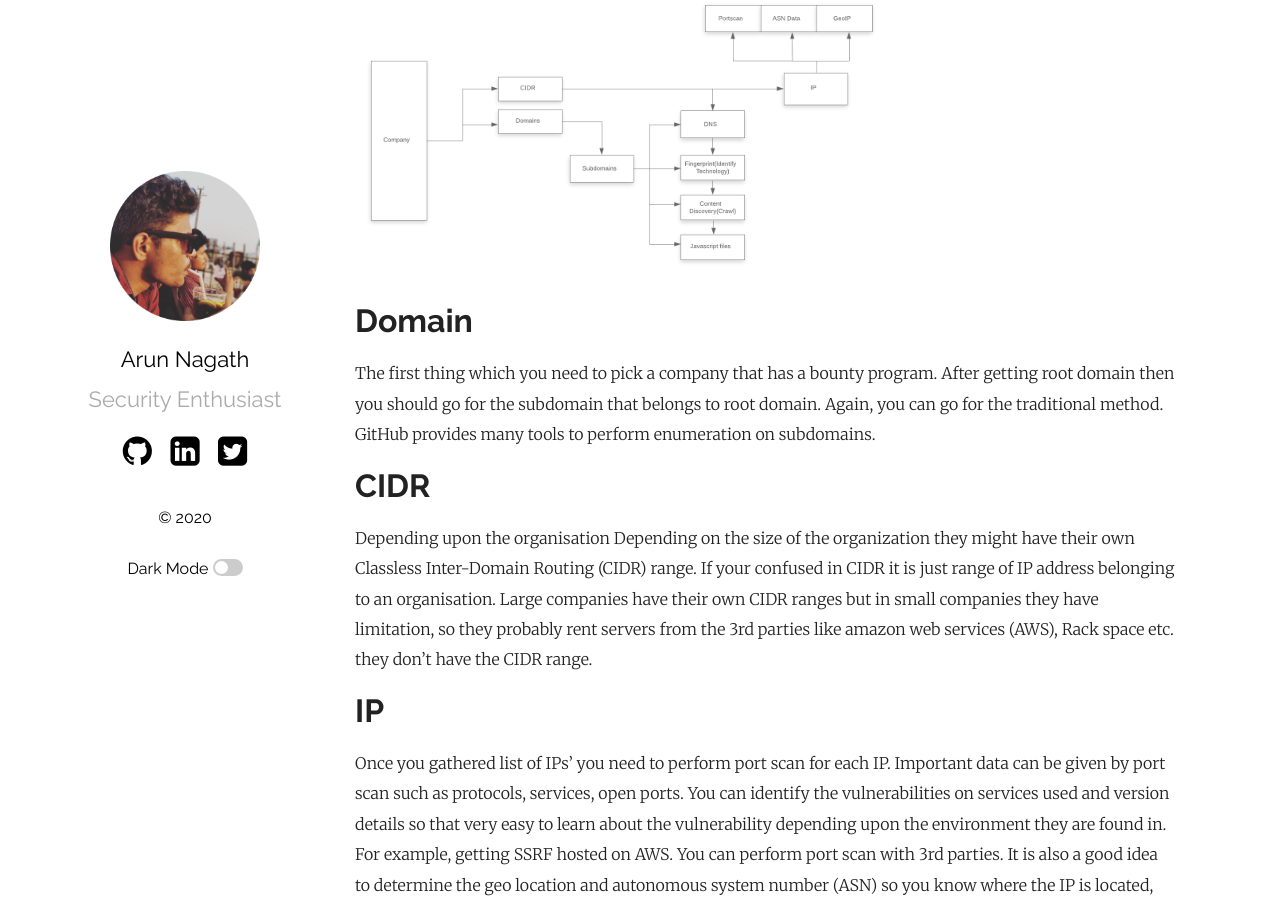
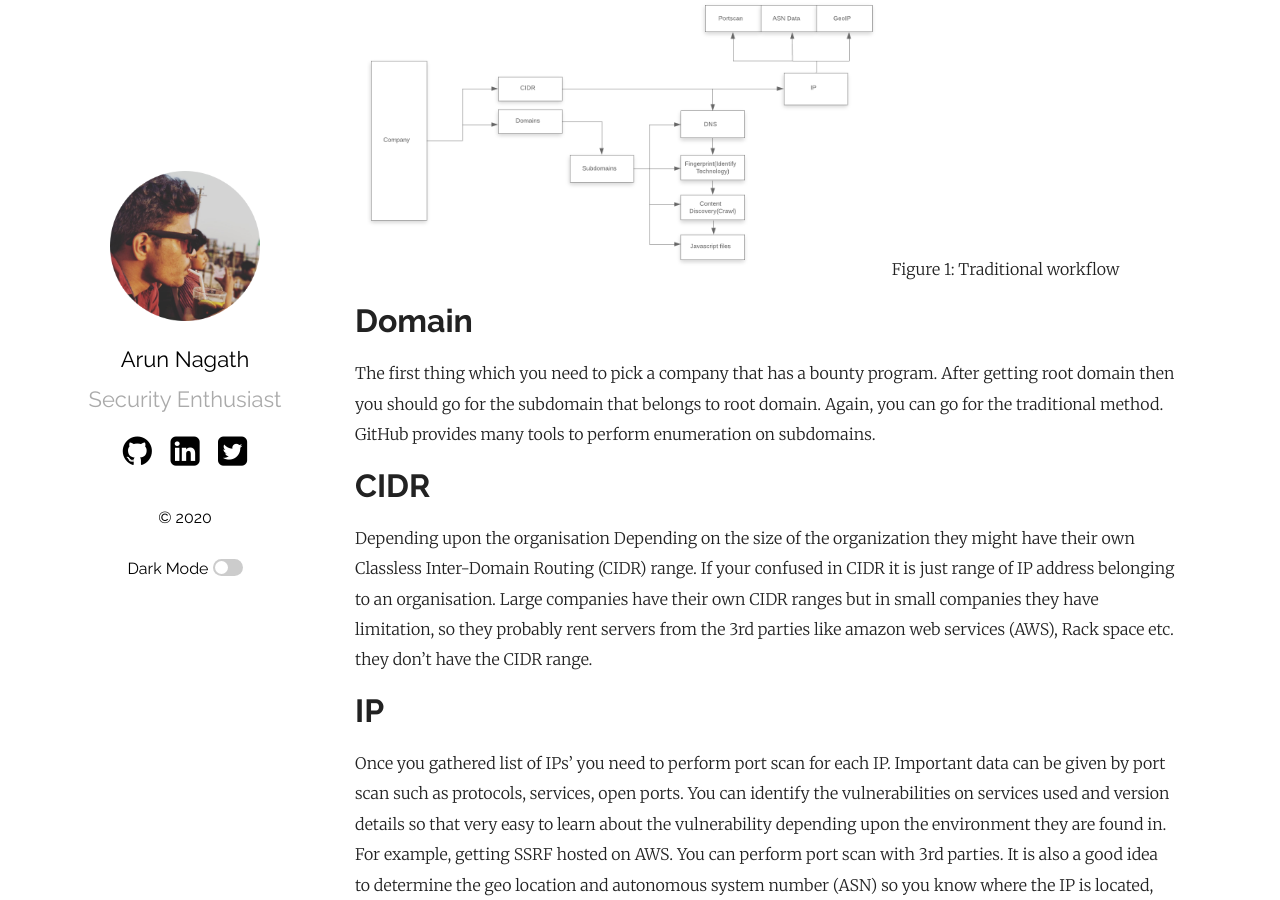
Before and after one commit to samarsault/plainwhite-jekyll, a Jekyll site: the page built from _posts/2020-06-29-My blog.markdown, in a window 1280 px wide and 900 px high, scrolled down 823 px. Built offline with Jekyll 4.4.1, drawn with Linux system fonts in a browser that asks for light colours.

Commit message:
Update 2020-06-29-My blog.markdown

```diff
--- a/_posts/2020-06-29-My blog.markdown
+++ b/_posts/2020-06-29-My blog.markdown
@@ -20,6 +20,7 @@ Why recon!!!
 Traditional workflow for bug bounty looks like this. Here we can see first we are choosing the company, there are may reasons to choose a company some them are bounties, exposure, how they respond etc.
 
 <img height="65%" width="65%" src= "{{ "/assets/Flowchart1.png" | relative_url }}" alt="{{ site.plainwhite.name }}">
+                                    Figure 1: Traditional workflow
 
 # Domain
 The first thing which you need to pick a company that has a bounty program. After getting root domain then you should go for the subdomain that belongs to root domain. Again, you can go for the traditional method. GitHub provides many tools to perform enumeration on subdomains.
@@ -42,6 +43,7 @@ This is probably one of my favourite workflows because it’s so easy to perform
 # Shodan
 Shodan is website that helps with passive recon and intelligence gathering. When we use passive, we are not actively touching the target which like to google hacking database specific for searches. Shodan is most popular resource for gathering port scan data. You can use this service free I would recommend to use paid which has no limitations. If you have your targets CIDR range, you can use that to query Shodan. This will display all assets in that CIDR range that have an open port.
 
+
 <b>net:<CIDR,CIDR,CIDR><br></b>
 <img height="65%" width="65%" src= "{{ "/assets/shodan1.png" | relative_url }}" alt="{{ site.plainwhite.name }}">
 
@@ -54,6 +56,7 @@ These two queries will only return assets on your targets external network but w
 
 <b>ssl:"organisationName"<br></b>
 <img height="65%" width="65%" src= "{{ "/assets/shodan3.png" | relative_url }}" alt="{{ site.plainwhite.name }}">
+
 
 As you can see, we found a bunch of assets that are using an SSL certificate from Starbucks. You can also see that there are 36 assets on AWS and 166 on Azure. This is interesting to note, you will learn in the exploitation phase that if we can find an SSRF vulnerability on an endpoint hosted on a cloud provider we can take over the company's entire cloud network.
 
```
